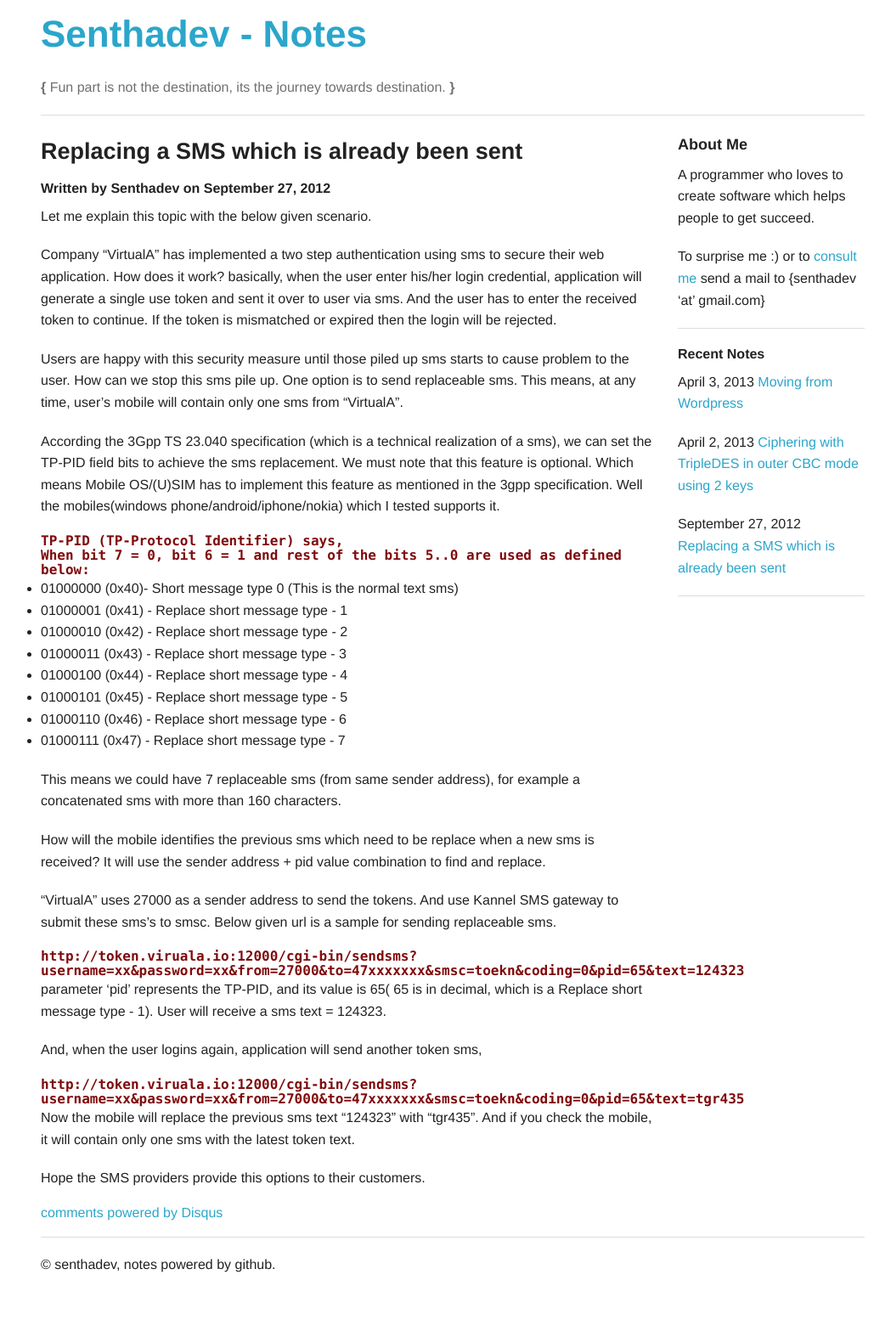
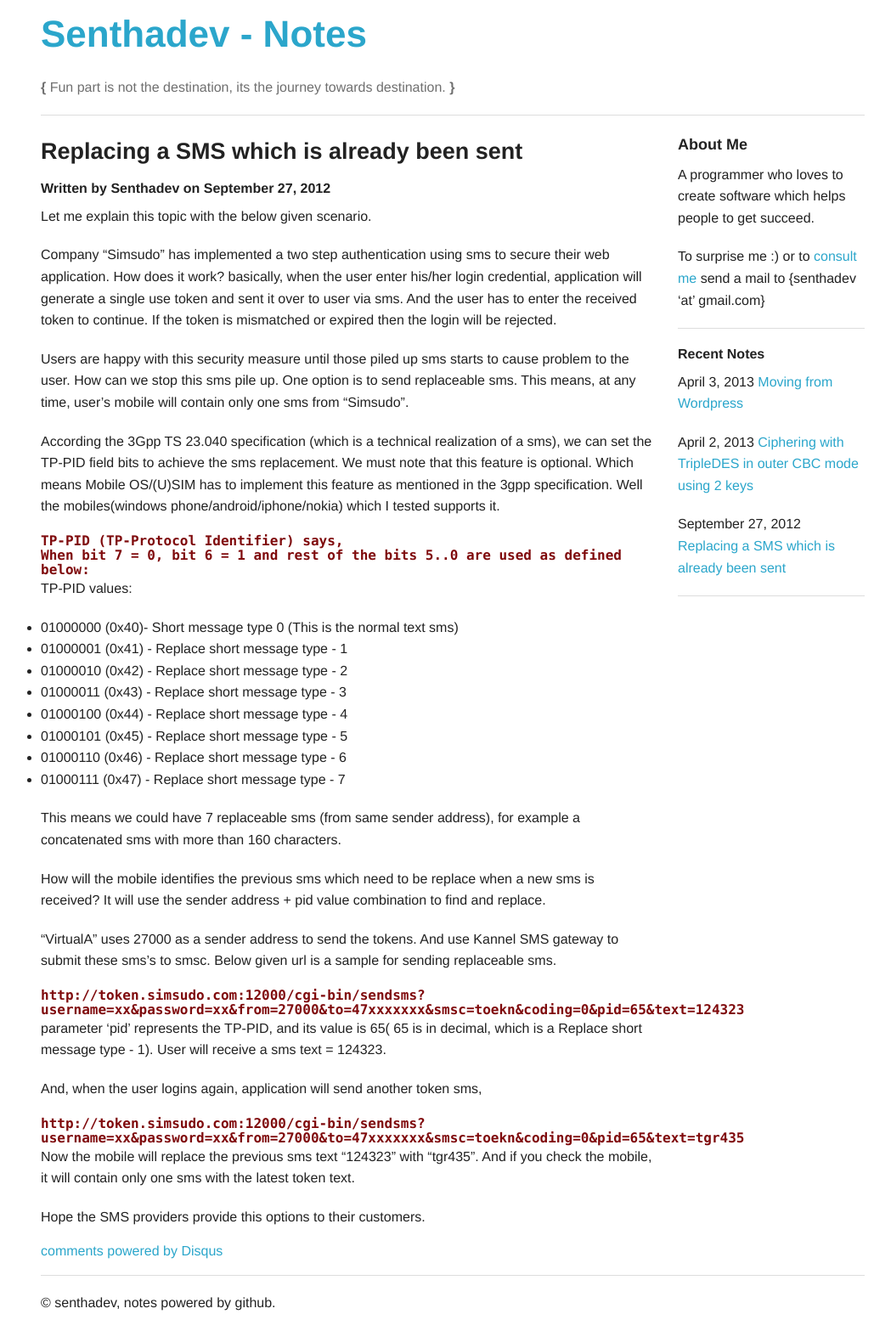
Before and after one commit to senthadev/senthadev.github.com, a Jekyll site: the page built from _posts/2012-09-27-Replacing-a-SMS-which-is-already-been-sent.md, in a window 1280 px wide. Shown: the whole page at 85% size, without its empty margins (107-1156 px from the left). Built offline with Jekyll 4.4.1, drawn with Linux system fonts in a browser that asks for light colours; Markdown is read by kramdown in place of the engine named in the settings; comment, search, counter and statistics services are not loaded; before the commit the page ends 1521 px from its top, so only the background shows below that.

Commit message:
updated.

```diff
--- a/_posts/2012-09-27-Replacing-a-SMS-which-is-already-been-sent.md
+++ b/_posts/2012-09-27-Replacing-a-SMS-which-is-already-been-sent.md
@@ -5,13 +5,13 @@ title: Replacing a SMS which is already been sent
 
 Let me explain this topic with the below given scenario.
 
-Company "VirtualA" has implemented a two step authentication using sms to secure their web application.
+Company "Simsudo" has implemented a two step authentication using sms to secure their web application.
 How does it work? basically, when the user enter his/her login credential, application will generate a single use token and sent it over to user via sms.
 And the user has to enter the received token to continue. If the token is mismatched or expired then the login will be rejected.
 
 Users are happy with this security measure until those piled up sms starts to cause problem to the user.
 How can we stop this sms pile up. One option is to send replaceable sms.
-This means, at any time, user's mobile will contain only one sms from "VirtualA".
+This means, at any time, user's mobile will contain only one sms from "Simsudo".
 
 According the 3Gpp TS 23.040 specification (which is a technical realization of a sms),
 we can set the TP-PID field bits to achieve the sms replacement. We must note that this feature is optional.
@@ -20,6 +20,8 @@ Well the mobiles(windows phone/android/iphone/nokia) which I tested supports it.
 
     TP-PID (TP-Protocol Identifier) says,
     When bit 7 = 0, bit 6 = 1 and rest of the bits 5..0 are used as defined below:
+
+TP-PID values:
 
 - 01000000 (0x40)- Short message type 0 (This is the normal text sms)
 - 01000001 (0x41) - Replace short message type - 1
@@ -39,14 +41,15 @@ It will use the sender address + pid value combination to find and replace.
 "VirtualA" uses 27000 as a sender address to send the tokens.
 And use Kannel SMS gateway to submit these sms's to smsc. Below given url is a sample for sending replaceable sms.
 
-    http://token.viruala.io:12000/cgi-bin/sendsms?username=xx&password=xx&from=27000&to=47xxxxxxx&smsc=toekn&coding=0&pid=65&text=124323
+    http://token.simsudo.com:12000/cgi-bin/sendsms?username=xx&password=xx&from=27000&to=47xxxxxxx&smsc=toekn&coding=0&pid=65&text=124323
 
 parameter ‘pid’ represents the TP-PID, and its value is 65( 65 is in decimal, which is a Replace short message type - 1).
 User will receive a sms text = 124323.
 
 And, when the user logins again, application will send another token sms,
 
-    http://token.viruala.io:12000/cgi-bin/sendsms?username=xx&password=xx&from=27000&to=47xxxxxxx&smsc=toekn&coding=0&pid=65&text=tgr435
+    http://token.simsudo.com:12000/cgi-bin/sendsms?username=xx&password=xx&from=27000&to=47xxxxxxx&smsc=toekn&coding=0&pid=65&text=tgr435
+
 
 Now the mobile will replace the previous sms text "124323" with "tgr435".
 And if you check the mobile, it will contain only one sms with the latest token text.
```
